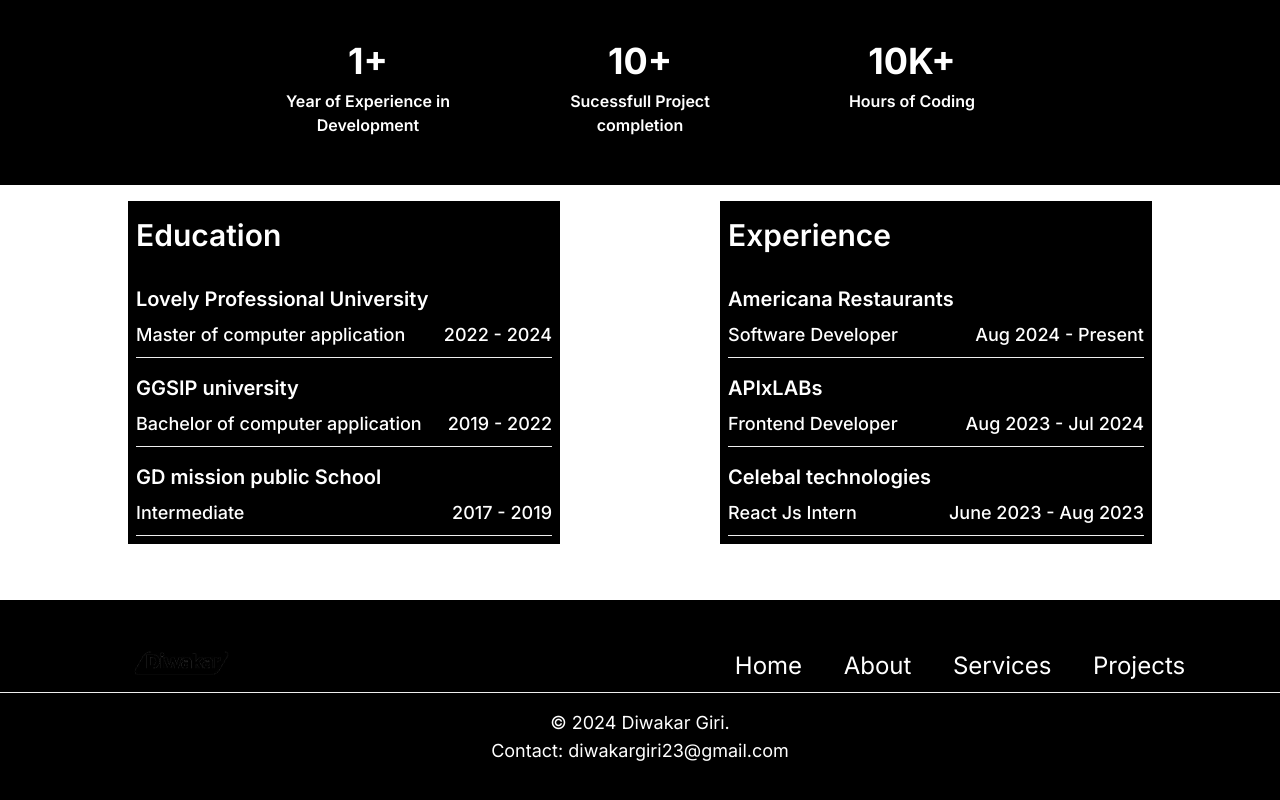
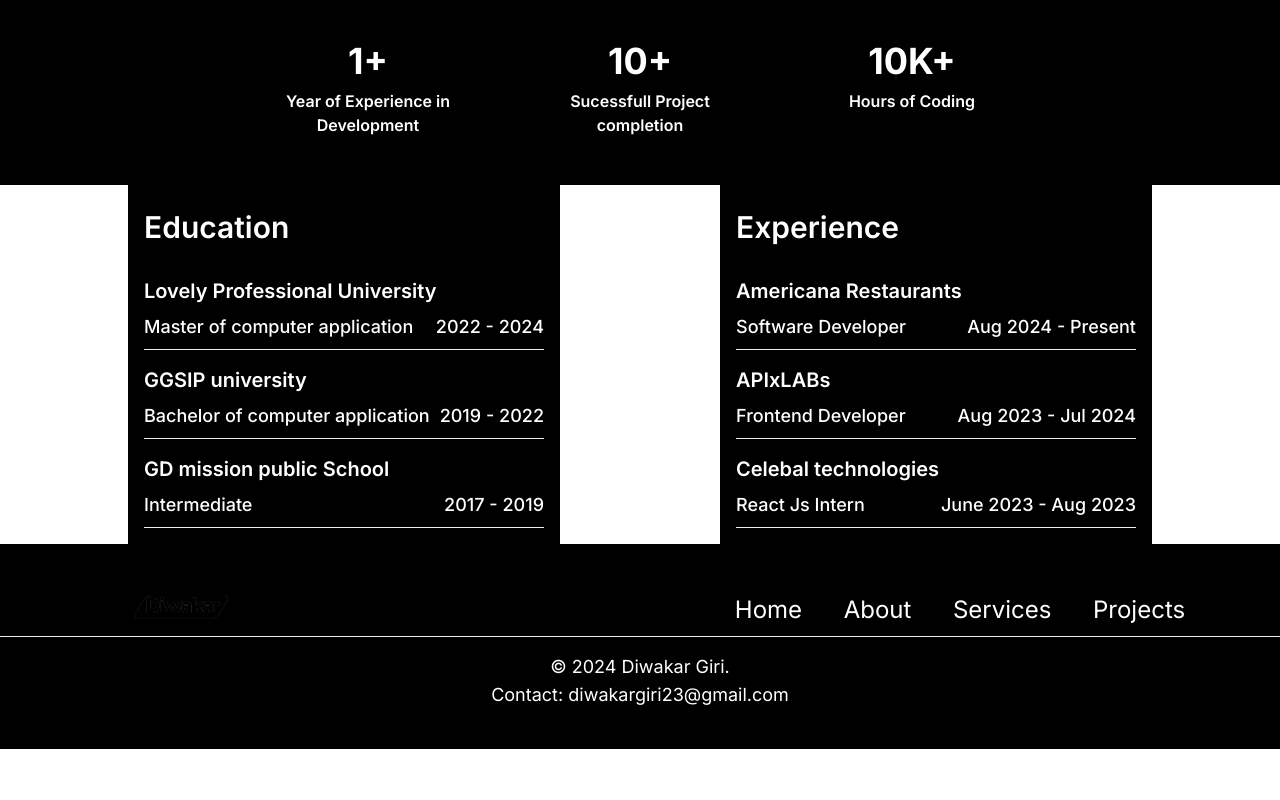
Before and after one commit to diwakarg12/Personal-portfolio, a Next.js app: page /about in a window 1280 px wide. Shown: the part 914-1714 px from the top of the page. After the commit the page ends 1663 px from the top, so only its background shows below. Built offline with nearby package versions, Linux system fonts and the light colour scheme.

Commit message:
Minute bug fixes

```diff
--- a/src/app/Components/AboutEducation.js
+++ b/src/app/Components/AboutEducation.js
@@ -4,7 +4,7 @@ import { useSelector } from 'react-redux'
 const AboutEducation = ({ title, content }) => {
     const mode = useSelector(state=>state.theme.mode);
     return (
-        <div className={`w-full p-2 ${mode ? 'bg-white text-black' : 'bg-black text-white'}`}>
+        <div className={`w-full p-4 ${mode ? 'bg-white text-black' : 'bg-black text-white'}`}>
             <h1 className='text-3xl font-semibold pt-2 pb-4'>{title}</h1>
             {
                 content.map((item, index) => (
--- a/src/app/Components/AboutNumbers.js
+++ b/src/app/Components/AboutNumbers.js
@@ -7,7 +7,7 @@ const AboutNumbers = () => {
   const mode = useSelector(state=>state.theme.mode);
   return (
     <div
-      className={`flex md:flex-row sm:flex-col p-4 pb-8 pt-12 justify-center text-center ${mode ? 'bg-white text-black' : 'bg-black text-white'}`}
+      className={`flex md:flex-row sm:flex-col pb-8 pt-12 justify-center text-center ${mode ? 'bg-white text-black' : 'bg-black text-white'}`}
     >
       <div className='md:w-60 sm:w-full h-36 p-8 border-gray-100 md:border-r sm:border-none ml-4 mr-4'>
         <h1 className='text-4xl font-bold mb-2'>1+</h1>
--- a/src/app/Components/HomeTestimonials.js
+++ b/src/app/Components/HomeTestimonials.js
@@ -41,11 +41,11 @@ const HomeTestimonials = () => {
             {
                 testimonials.map((testimonial) => (
                     <div className='md:w-[24rem] sm:w-11/12 mx-4 my-4 flex justify-center items-start text-start relative md:border-black' key={testimonial.id}>
-                        <div className='bg-orange-400 rounded-lg p-6 font-serif h-[350px]'>
+                        <div className='bg-orange-400 rounded-lg p-6 font-serif md:h-[340px] sm:h-[400px]'>
                             <h1 className='text-3xl font-bold pt-2'>{testimonial.name}</h1>
                             <h2 className="text-xl font-semibold pb-2">{testimonial.position}</h2>
                             <p className="my-4">
-                                {trimParagraph(testimonial.message, 250)}
+                                {trimParagraph(testimonial.message, 260)}
                             </p>
                             <div className='flex justify-start my-6'>
                                 <IoMdStar className='text-green-600 text-3xl' />
--- a/src/app/Components/NavList.jsx
+++ b/src/app/Components/NavList.jsx
@@ -81,7 +81,7 @@ export default function NavList() {
       </Typography>
        <div className={`flex items-center hover:text-orange-500 transition-colors cursor-pointer ${mode ? 'text-black':'text-white'}`} onClick={handleToggle}>
           {
-            mode ? <MdDarkMode className="size-6" /> : <MdLightMode className="size-6" />
+            mode ? <MdDarkMode title='Dark Mode' className="size-6" /> : <MdLightMode title='Light Mode' className="size-6" />
           }
        </div>
     </ul>
--- a/src/app/about/page.js
+++ b/src/app/about/page.js
@@ -11,11 +11,11 @@ const page = () => {
             <About />
             <AboutHero />
             <AboutNumbers />
-            <div className='p-2 w-full flex lg:flex-row sm:flex-col items-center justify-center lg:pl-12 lg:pr-12 sm:pl-0 sm:pr-0 mb-10 '>
-                <div className='p-2 lg:pl-20 lg:pr-20 sm:pl-0 sm:pr-0 lg:w-1/2 md:w-4/5 sm:w-full flex items-center justify-center'>
+            <div className='w-full flex lg:flex-row sm:flex-col items-center justify-center lg:pl-12 lg:pr-12 sm:pl-0 sm:pr-0'>
+                <div className='lg:pl-20 lg:pr-20 sm:pl-0 sm:pr-0 lg:w-1/2 md:w-4/5 sm:w-full flex items-center justify-center'>
                     <AboutEducation title={"Education"} content={education} />
                 </div>
-                <div className='p-2 lg:pl-20 lg:pr-20 sm:pl-0 sm:pr-0 lg:w-1/2 md:w-4/5 sm:w-full flex items-center justify-center'>
+                <div className='lg:pl-20 lg:pr-20 sm:pl-0 sm:pr-0 lg:w-1/2 md:w-4/5 sm:w-full flex items-center justify-center'>
                     <AboutEducation title={"Experience"} content={experience} />
                 </div>
             </div>
--- a/src/app/portfolio/projectsData.js
+++ b/src/app/portfolio/projectsData.js
@@ -1,8 +1,8 @@
 export const projectData = [
   {
     id: 1,
-    title: 'Movie Recommendation system',
-    urltitle: 'movie-recommendation-system',
+    title: 'Movie Match',
+    urltitle: 'movie-match',
     img: '/movie-recommendation-system.jpeg',
     description:
       'It is a AI featured movie recommendation website where a user can search for any type of movies or webseries by their name, by their Genere or by the story line of the movie or webseries and then the movie or webseries will search in the movies database and then will get the result based on the search on the page, I have used gemini AI for the movie name search and then used TMDB API for the movies data and then the data will be presented. For State management i have used redux-toolkit.',
@@ -29,7 +29,7 @@ export const projectData = [
       },
     ],
     toolsUsed: 'React JS, Redux-toolkit , Tailwind css, Firebase.',
-    link: 'https://movie-gpt-phi.vercel.app/',
+    link: 'https://movies-match.vercel.app/',
   },
   {
     id: 2,
```
